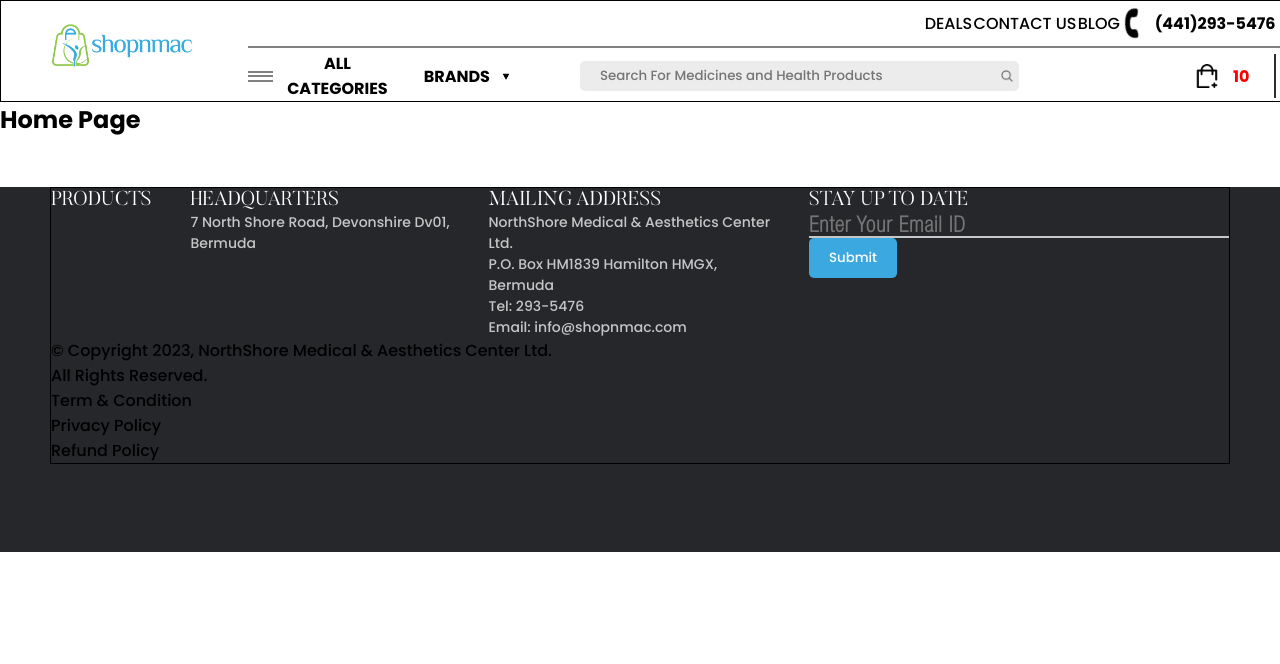
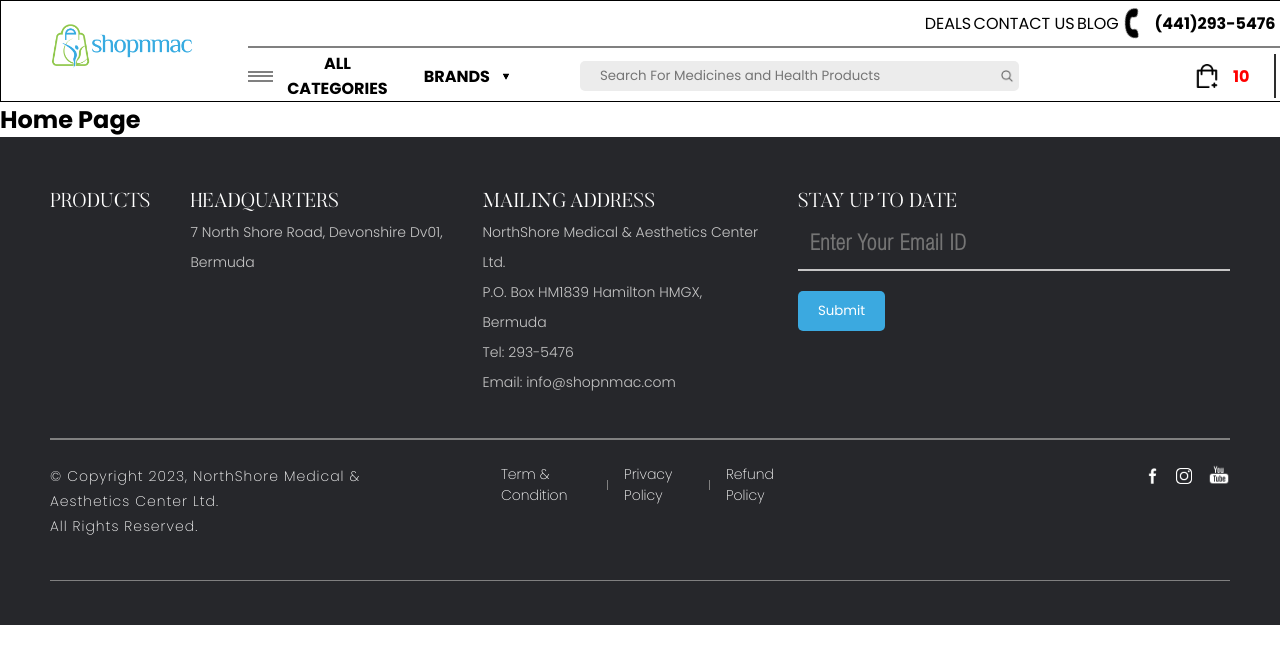
Before and after one commit to iam-nilanj0n/shopnmac-react, a React (Create React App) app: page / in a window 1280 px wide. Shown: the top 664 px of the page. Built offline with nearby package versions, Linux system fonts and the light colour scheme.

Commit message:
Footer is almost completed

```diff
--- a/public/index.html
+++ b/public/index.html
@@ -19,7 +19,7 @@
     <!-- Google fonts - Poppins 800, 600, 500, 700 -->
     <link rel="preconnect" href="https://fonts.googleapis.com">
     <link rel="preconnect" href="https://fonts.gstatic.com" crossorigin>
-    <link href="https://fonts.googleapis.com/css2?family=DM+Sans:wght@500&family=Heebo:wght@800&family=Poppins:wght@500;600;700;800&display=swap" rel="stylesheet">
+    <link href="https://fonts.googleapis.com/css2?family=DM+Sans:wght@500&family=Heebo:wght@800&family=Poppins:wght@100;200;300;400;500;600;700;800&display=swap" rel="stylesheet">
     <!--
       Notice the use of %PUBLIC_URL% in the tags above.
       It will be replaced with the URL of the `public` folder during the build.
--- a/src/components/LayOutComponents/FooterComponent/FooterComponent.css
+++ b/src/components/LayOutComponents/FooterComponent/FooterComponent.css
@@ -1,12 +1,15 @@
 .FooterComponent {
-    height: 365px;
+    /* height: 365px; */
+    height: auto;
     width: 100vw;
     background-color: rgb(38, 39, 43);
+    /* border: 1px solid black; */
+    padding: 50px 0 20px 0;
 }
 
 .FooterComponent section {
-    margin: 50px 50px;
-    border: 1px solid black;
+    margin: 0 50px;
+    /* border: 1px solid black; */
 }
 
 @font-face {
@@ -14,7 +17,7 @@
     src: url("../../../fonts/Butler_Light.otf") format("opentype");
 }
 
-
+/* FooterComponentTopPart is here */
 .FooterComponentTopPart {
     display: flex;
     flex-direction: row;
@@ -25,6 +28,8 @@
 .FooterComponentTopPart div p {
     font-size: 14px;
     color: RGB(198, 198, 198);
+    font-weight: 300;
+    line-height: 30px;
 }
 
 .FooterComponentTopPart div .heading {
@@ -40,23 +45,27 @@
     flex-direction: column;
     align-items: flex-start;
 }
+
 @font-face {
     font-family: 'Helvetica_font';
     src: url("../../../fonts/Helvetica_Neue_Regular.otf") format("opentype");
 }
+
 .stayUpToDate input {
     width: 420px;
     background-color: rgb(38, 39, 43);
     border: 0;
-    border-bottom: 2px solid RGB(198, 198, 198);
+    border-bottom: 2.5px solid RGB(198, 198, 198);
     font-size: 22px;
     font-weight: bolder;
     letter-spacing: 1px;
     color: rgb(161, 161, 161);
-    font-family: "Helvetica_font",sans-serif;
+    font-family: "Helvetica_font", sans-serif;
+    padding: 0 0 15px 12px;
+    margin: 13px 0 20px 0;
 }
 
-.stayUpToDate button{
+.stayUpToDate button {
     background-color: #3BA9E0;
     border: 0;
     border-radius: 5px;
@@ -64,3 +73,70 @@
     color: white;
     font-family: 'Poppins', sans-serif;
 }
+
+/* FooterComponentBottomPart is here */
+
+.FooterComponentBottomPart {
+    /* border: 1px solid black; */
+    height: auto;
+    display: flex;
+    flex-direction: row;
+    justify-content: flex-start;
+    align-items: flex-start;
+}
+
+.FooterComponentBottomPart div p {
+    color: white;
+    font-size: 14px;
+    font-weight: 200;
+}
+
+.FooterComponentBottomPart-One p {
+    line-height: 25px;
+    letter-spacing: 1px;
+}
+
+.FooterComponentBottomPart-Two {
+    display: flex;
+    flex-direction: row;
+    justify-content: space-between;
+    align-items: center;
+    margin: 0 0 0 5vw;
+}
+
+.FooterComponentBottomPart-Two div {
+    height: 10px;
+    width: 1.5px;
+    background-color: gray;
+    margin: 0 16px;
+}
+
+.FooterComponentBottomPart-Three {
+    display: flex;
+    flex-direction: row;
+    align-items: center;
+    margin-left: 27vw;
+}
+
+.facebookLogo{
+    height: 20px;
+    width: 20px;
+    margin-top: -2px;
+}
+.instagramLogo{
+    height: 16px;
+    width: 16px;
+    margin: 2px 16px 0 16px;
+}
+
+.youTubeLogo{
+    height: 22px;
+    width: 22px;
+}
+
+.FooterComponentSeparate{
+    height: 1.5px;
+    width: auto;
+    background-color: gray;
+    margin: 41px 0 24px 0;
+}
--- a/src/components/LayOutComponents/FooterComponent/FooterComponent.jsx
+++ b/src/components/LayOutComponents/FooterComponent/FooterComponent.jsx
@@ -1,5 +1,8 @@
 import React from 'react';
 import './FooterComponent.css';
+import facebookLogo from '../../../assets/facebookIcon.png' ;
+import instagramLogo from '../../../assets/instagramIcon.png';
+import youTubeLogo from '../../../assets/youTubeIcon.png';
 
 export default function FooterComponent() {
   return (
@@ -44,7 +47,11 @@
             <div></div>
             <p>Refund Policy</p>
           </div>
-          <div className='FooterComponentBottomPart-Three'></div>
+          <div className='FooterComponentBottomPart-Three'>
+            <img src={facebookLogo} alt='facebookLogo' className='facebookLogo'/>
+            <img src={instagramLogo} alt='instagramLogo' className='instagramLogo'/>
+            <img src={youTubeLogo} alt='youTubeLogo' className='youTubeLogo'/>
+          </div>
         </div>
         <div className='FooterComponentSeparate'></div>
 
--- a/src/components/WebPageRouteComponents/HomePage/Home.jsx
+++ b/src/components/WebPageRouteComponents/HomePage/Home.jsx
@@ -1,4 +1,4 @@
-import React from 'react'
+import React from 'react';
 import HeaderComponent from '../../LayOutComponents/HeaderComponent/HeaderComponent.jsx';
 import FooterComponent from '../../LayOutComponents/FooterComponent/FooterComponent.jsx';
 
```
Also changed, not shown: src/assets/facebookIcon.png.
